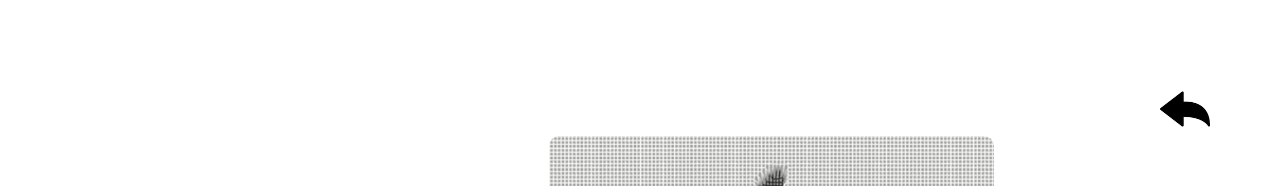
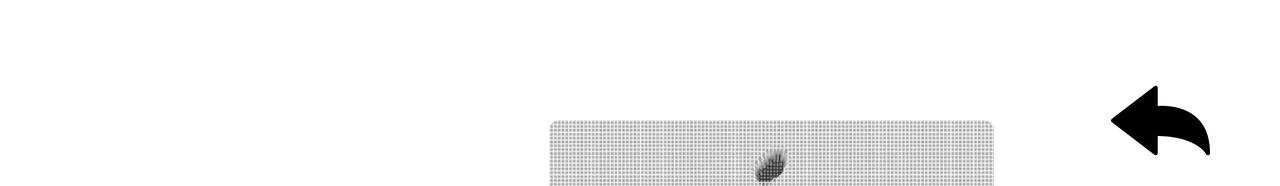
Before and after one commit to jjawny/jjawny.github.io, a React (Create React App) app: page / in a window 1280 px wide. Both pictures are taken after a click on the button "PORTFOLIO V3". Shown: the part 1350-1536 px from the top of the page. Built offline with nearby package versions, Linux system fonts and the light colour scheme; a web font is replaced by a local one.

Commit message:
Begin code cleanup w bootstrap

```diff
--- a/package.json
+++ b/package.json
@@ -11,7 +11,7 @@
     "@types/node": "^18.7.14",
     "@types/react": "^18.0.18",
     "@types/react-dom": "^18.0.6",
-    "bootstrap": "^5.2.0",
+    "bootstrap": "^5.2.2",
     "package.json": "^2.0.1",
     "react": "^18.2.0",
     "react-dom": "^18.2.0",
--- a/src/Hero/Hero.scss
+++ b/src/Hero/Hero.scss
@@ -15,18 +15,19 @@
     padding: 15% 0% 15% 0%; /* show more of bg image */
     margin: auto; /* fall back to ensure content remains centered (XY-axis) */
     width: 100%; /* fallback to ensure content remains full width of parent */
-}
 
-/* headings and their animations */
-.hero-inner h1 {
+    h1 {
         color: #fff; font-family: 'Helvetica Neue', sans-serif; font-size: 13vw; font-weight: bold; letter-spacing: -1px; line-height: 1; text-align: center;
         animation: slideUp ease .9s forwards;
     }
 
-.hero-inner h2 {
+    h2 {
         color: #fff; font-family: 'Mrs Sheppards', cursive; font-size: 4vw; margin: 0% 0% 0% 2.5%; text-align: left;
         animation: slideDown ease .9s forwards;
     }
+}
+
+/* heading animations */
 
 @keyframes slideUp {
     0% {transform: translateY(40px); opacity: 0;}
--- a/src/Hero/Hero.tsx
+++ b/src/Hero/Hero.tsx
@@ -2,8 +2,6 @@ import React from 'react';
 import './Hero.scss';
 
 function Hero() {
-    // noselect class is defined in App.css and prevents text selection
-    // image that looks great horizontally AND vertically
     return (
         <>
         <div className='hero'>
--- a/src/Projects/Projects.tsx
+++ b/src/Projects/Projects.tsx
@@ -33,9 +33,6 @@ function Projects(props: IAllProjects) {
         setSide(currentSide => !currentSide);
     };
 
-    /* Projects titles are mapped as a list of buttons (LEFT), with a event listener that changes the current highlighted project.
-    The project that is currently highlighted is displayed (RIGHT), with another inner map for each shield/badge. */
-
     /* Project-container overflows on R-side (only when R-side off-screen)...
     Set to hidden only when R-side off-screen to remove extra margin...
     Set to nothing to allow sticky to work when L-side off-screen */
@@ -43,10 +40,14 @@ function Projects(props: IAllProjects) {
         <>
         <div className="projects-container" style={side ? {overflow: ''} : {overflow: 'hidden'}}>
             <div className={`both-sides left-side ${side ? 'slideLeft' : ''}`}>
+                {/* LEFT-SIDE: list of project titles as buttons */}
                 {props.projects.map((p: ISingleProject) => (<button key={p.title} onClick={() => selectHighlight(p)}>{p.title}</button>))}
             </div>
             <div className={`both-sides right-side ${!side ? 'slideRight' : ''}`}>
-                <button style={{width: "100%", textAlign: "right"}} onClick={() => selectHighlight(highlight)}><img src={iBack} alt='Go back' className='back-button'/></button>
+                {/* RIGHT-SIDE: the current project selected */}
+                <button className='back-button' style={{width: "100%", textAlign: "right"}} onClick={() => selectHighlight(highlight)}>
+                    <img src={iBack} alt='Go back'/>
+                </button>
                 <Project {...highlight} loaded={loaded} setLoaded={setLoaded}/>
             </div>
         </div>
```
Also changed, not shown: 1 other file (tests, documents, lock files or other folders). Lines whose indentation alone changed are shown as unchanged.
